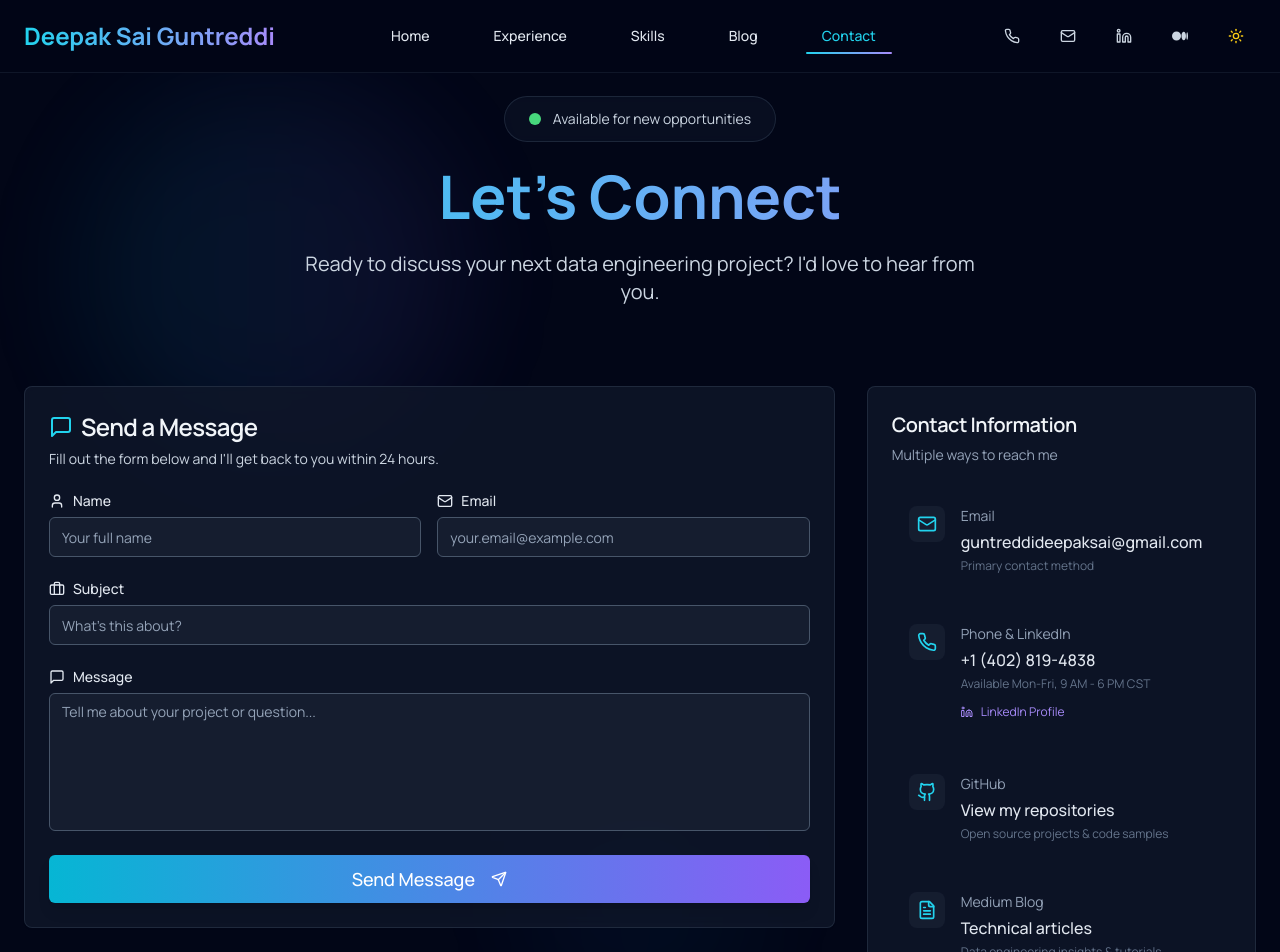
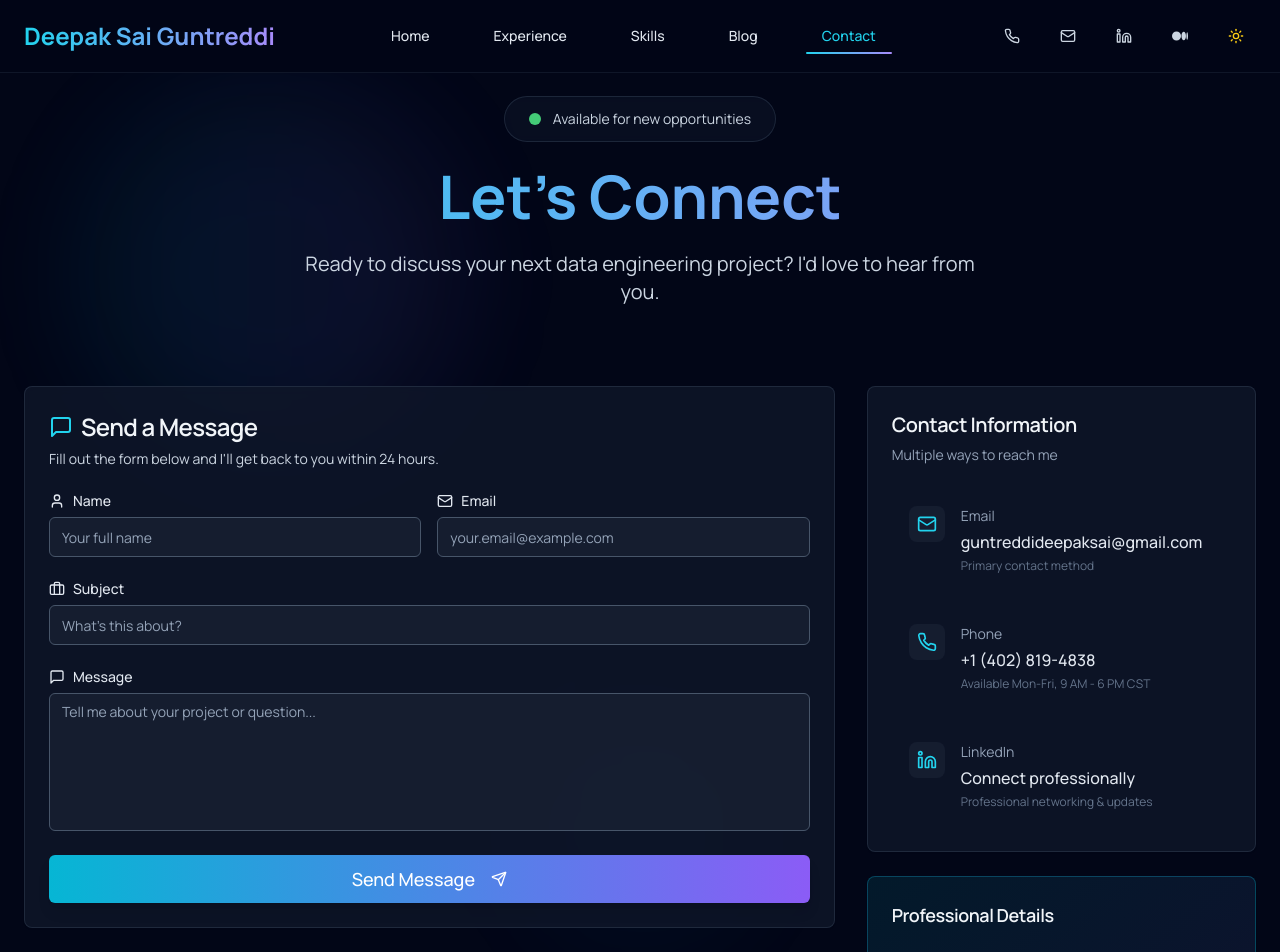
Before and after one commit to gdeepaksai1/portfolio, a React (Vite) app: page /portfolio/contact in a window 1280 px wide. Shown: the top 952 px of the page. Built offline with nearby package versions, Linux system fonts and the light colour scheme.

Commit message:
Remove follow me section and update contact
Removed the "Follow Me" section from the Contact page and integrated LinkedIn into the contact information.

```diff
--- a/src/pages/Contact.tsx
+++ b/src/pages/Contact.tsx
@@ -5,7 +5,7 @@ import { Card, CardContent, CardDescription, CardHeader, CardTitle } from "@/com
 import { Input } from "@/components/ui/input";
 import { Textarea } from "@/components/ui/textarea";
 import { Label } from "@/components/ui/label";
-import { Mail, Phone, Send, Linkedin, MessageSquare, CheckCircle, Clock, MapPin, Calendar, User, Briefcase, Github, FileText } from "lucide-react";
+import { Mail, Phone, Send, Linkedin, MessageSquare, CheckCircle, Clock, MapPin, Calendar, User, Briefcase } from "lucide-react";
 import { useToast } from "@/hooks/use-toast";
 
 export const Contact = () => {
@@ -62,35 +62,21 @@ export const Contact = () => {
     },
     {
       icon: Phone,
-      label: "Phone & LinkedIn",
+      label: "Phone",
       value: "+1 (402) 819-4838",
       href: "tel:+14028194838",
       description: "Available Mon-Fri, 9 AM - 6 PM CST",
       gradient: "from-violet-500/20 to-purple-500/20",
-      hoverColor: "hover:border-violet-500/50",
-      secondaryAction: {
-        icon: Linkedin,
-        href: "https://www.linkedin.com/in/deepak-sai-guntreddi-5a37951ab/",
-        label: "LinkedIn Profile"
-      }
+      hoverColor: "hover:border-violet-500/50"
     },
     {
-      icon: Github,
-      label: "GitHub",
-      value: "View my repositories",
-      href: "https://github.com/deepaksai-guntreddi",
-      description: "Open source projects & code samples",
-      gradient: "from-slate-500/20 to-gray-500/20",
-      hoverColor: "hover:border-slate-500/50"
-    },
-    {
-      icon: FileText,
-      label: "Medium Blog",
-      value: "Technical articles",
-      href: "https://medium.com/@guntreddideepaksai/event-driven-machine-learning-pipelines-with-kafka-and-feature-stores-1cf94984bf76",
-      description: "Data engineering insights & tutorials",
-      gradient: "from-green-500/20 to-emerald-500/20",
-      hoverColor: "hover:border-green-500/50"
+      icon: Linkedin,
+      label: "LinkedIn",
+      value: "Connect professionally",
+      href: "https://www.linkedin.com/in/deepak-sai-guntreddi-5a37951ab/",
+      description: "Professional networking & updates",
+      gradient: "from-blue-500/20 to-indigo-500/20",
+      hoverColor: "hover:border-blue-500/50"
     }
   ];
 
@@ -293,21 +279,6 @@ export const Contact = () => {
                           {item.value}
                         </a>
                         <p className="text-xs text-slate-500 mt-1">{item.description}</p>
-
-                        {/* Secondary action for phone/LinkedIn combo */}
-                        {item.secondaryAction && (
-                          <div className="mt-2">
-                            <a
-                              href={item.secondaryAction.href}
-                              target="_blank"
-                              rel="noopener noreferrer"
-                              className="inline-flex items-center gap-2 text-xs text-violet-400 hover:text-violet-300 transition-colors duration-300"
-                            >
-                              <item.secondaryAction.icon className="w-3 h-3" />
-                              {item.secondaryAction.label}
-                            </a>
-                          </div>
-                        )}
                       </div>
                     </div>
                   </div>
```
